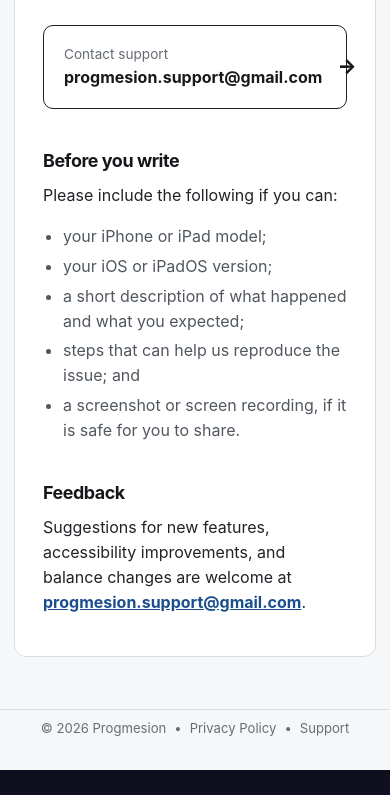
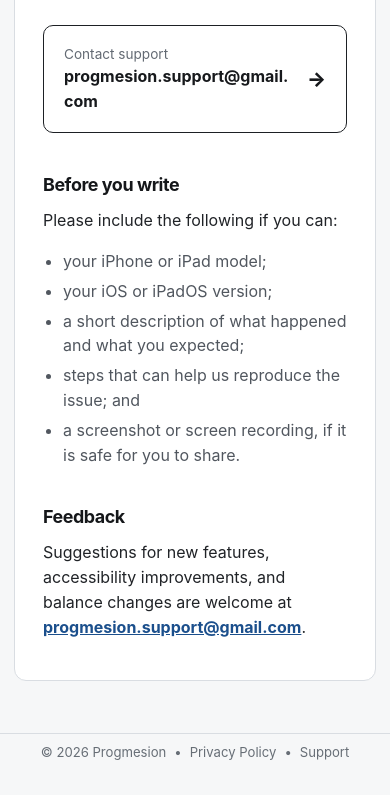
Before and after one commit to progmesion/match-and-smash, a plain HTML site: page support.html in a window 390 px wide. Shown: the part 165-960 px from the top of the page. Before the commit the page ends 935 px from the top, so only its background shows below. Drawn offline with Linux system fonts and the light colour scheme.

Commit message:
Fix mobile support email layout

```diff
--- a/styles.css
+++ b/styles.css
@@ -311,6 +311,17 @@ footer a:hover { color: var(--aqua); }
 @media (max-width: 650px) {
   .official-page .topbar { min-height: 68px; }
   .official-page .document-card { margin-top: 26px; }
-  .support-page .support-email { grid-template-columns: 1fr auto; }
+  .support-page .support-email {
+    grid-template-columns: minmax(0, 1fr) 1.25rem;
+    column-gap: 12px;
+  }
   .support-page .support-email-label { display: none; }
+  .support-page .support-email > span:nth-child(2) { min-width: 0; }
+  .support-page .support-email strong {
+    overflow-wrap: anywhere;
+    font-size: clamp(0.86rem, 4.1vw, 1rem);
+  }
+  .support-page .support-email .arrow {
+    justify-self: end;
+  }
 }
--- a/support.html
+++ b/support.html
@@ -6,7 +6,7 @@
   <meta name="description" content="Support for Match and Smash by Progmesion.">
   <title>Support — Match and Smash</title>
   <link rel="icon" href="favicon.svg" type="image/svg+xml">
-  <link rel="stylesheet" href="styles.css?v=20261025">
+  <link rel="stylesheet" href="styles.css?v=20261025-2">
 </head>
 <body class="official-page support-page">
   <main class="site-shell policy-shell">
```
